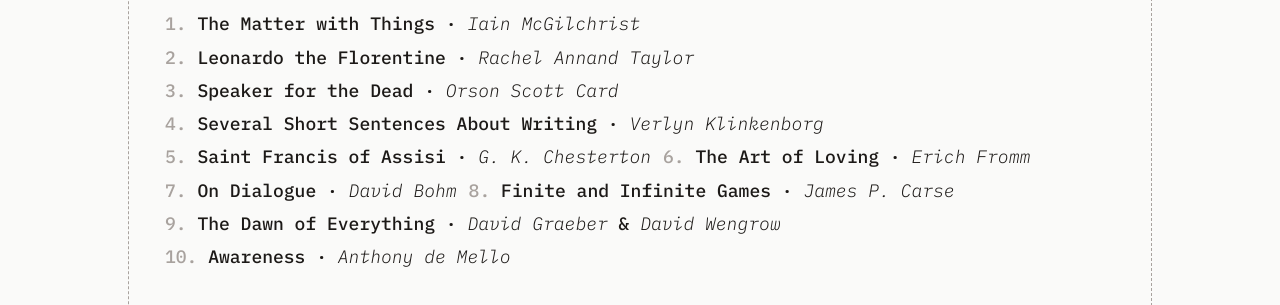
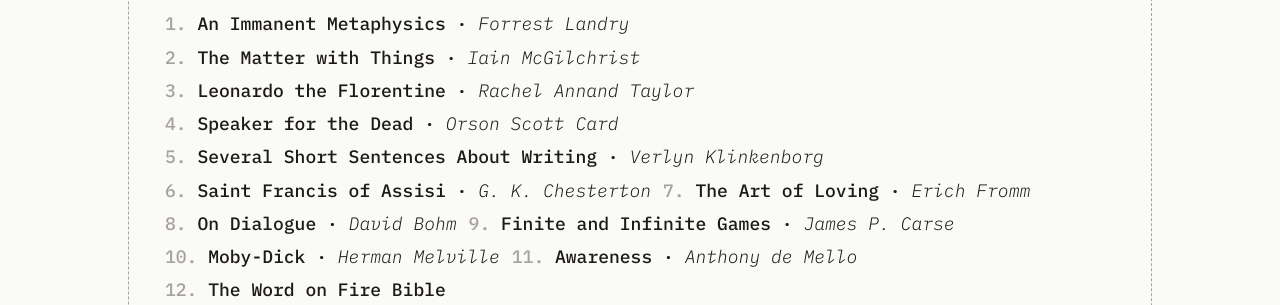
Before and after one commit to gigawatson/exploriter, a website: page favorites/index.html in a window 1280 px wide. Shown: the part 315-620 px from the top of the page. Drawn offline with Linux system fonts and the light colour scheme; a web font is replaced by a local one.

Commit message:
Add books

```diff
--- a/favorites/index.html
+++ b/favorites/index.html
@@ -117,6 +117,7 @@
                     Books</h2>
             </header>
             <ol class="flex flex-wrap gap-x-3 gap-y-1 mb-10 list-decimal list-inside marker:text-stone-400">
+                <li class="font-medium">An Immanent Metaphysics &middot; <i class="font-light">Forrest Landry</i></li>
                 <li class="font-medium">The Matter with Things &middot; <i class="font-light">Iain McGilchrist</i></li>
                 <li class="font-medium">Leonardo the Florentine &middot; <i class="font-light">Rachel Annand Taylor</i>
                 </li>
@@ -127,9 +128,9 @@
                 <li class="font-medium">The Art of Loving &middot; <i class="font-light">Erich Fromm</i></li>
                 <li class="font-medium">On Dialogue &middot; <i class="font-light">David Bohm</i></li>
                 <li class="font-medium">Finite and Infinite Games &middot; <i class="font-light">James P. Carse</i></li>
-                <li class="font-medium">The Dawn of Everything &middot; <i class="font-light">David Graeber</i> & <i
-                        class="font-light">David Wengrow</i></li>
+                <li class="font-medium">Moby-Dick &middot; <i class="font-light">Herman Melville</i></li>
                 <li class="font-medium">Awareness &middot; <i class="font-light">Anthony de Mello</i></li>
+                <li class="font-medium">The Word on Fire Bible</li>
             </ol>
             <header class="flex items-center gap-x-2.5 mb-6">
                 <svg xmlns="http://www.w3.org/2000/svg" fill="currentColor"
```
